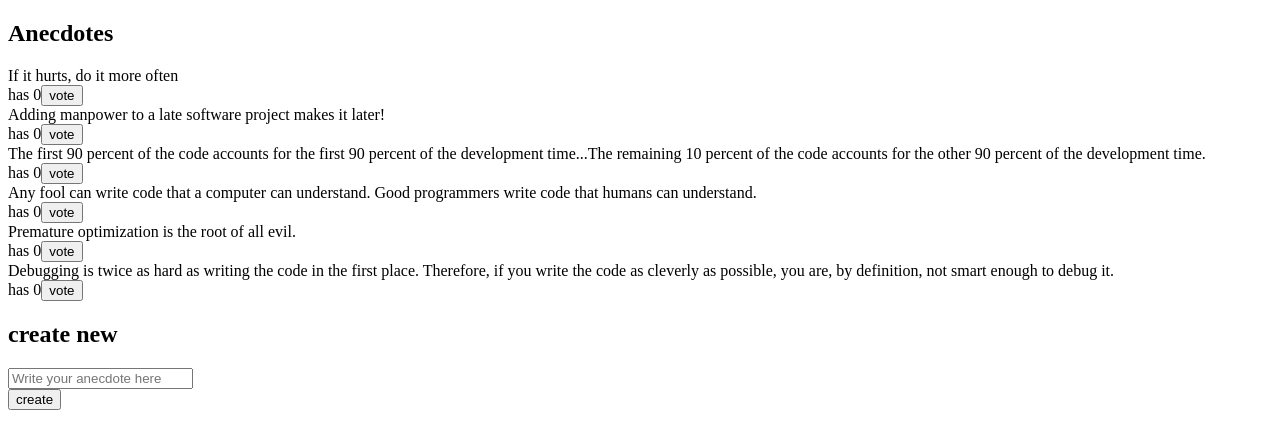
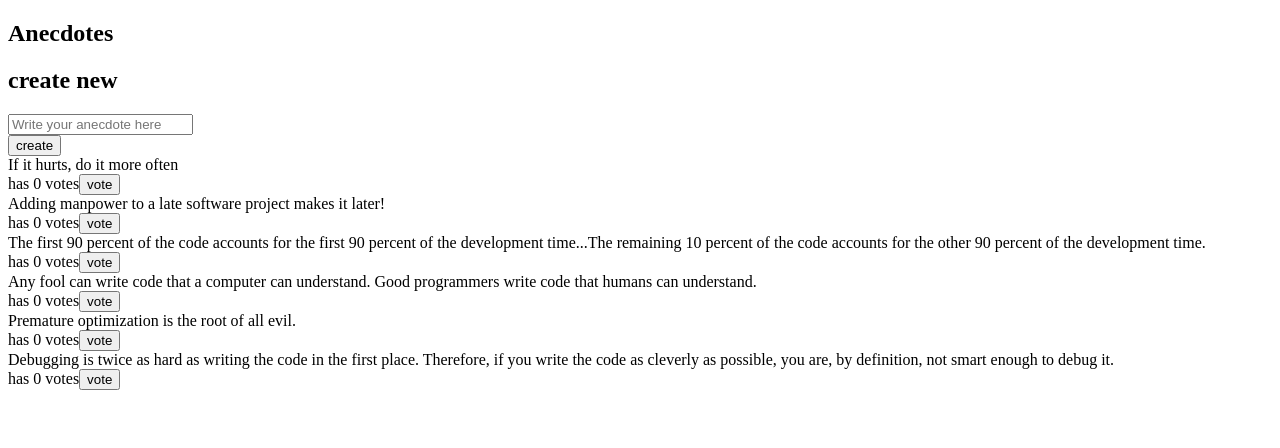
Before and after one commit to Liisukki/redux-anecdotes, a React (Vite) app: page / in a window 1280 px wide. Shown: the top 448 px of the page. Built offline with nearby package versions, Linux system fonts and the light colour scheme.

Commit message:
6.8 anekdootit, step6

```diff
--- a/src/App.jsx
+++ b/src/App.jsx
@@ -1,32 +1,13 @@
-import { useSelector, useDispatch } from 'react-redux'
-import { voteAnecdote } from './reducers/anecdoteReducer'
-import AnecdoteForm from './AnecdoteForm'
+import AnecdoteForm from './components/AnecdoteForm'
+import AnecdoteList from './components/AnecdoteList'
 
 const App = () => {
-  const anecdotes = useSelector(state => state)
-  const dispatch = useDispatch()
-
-  const vote = (id) => {
-    dispatch(voteAnecdote(id)) // Käytetään action creator -funktiota
-  }
-
-  const sortedAnecdotes = [...anecdotes].sort((a, b) => b.votes - a.votes)
-
   return (
     <div>
       <h2>Anecdotes</h2>
-      {sortedAnecdotes.map(anecdote =>
-        <div key={anecdote.id}>
-          <div>
-            {anecdote.content}
-          </div>
-          <div>
-            has {anecdote.votes}
-            <button onClick={() => vote(anecdote.id)}>vote</button>
-          </div>
-        </div>
-      )}
-      <AnecdoteForm /> {/* Uusi komponentti anekdootin luomiseen */}
+      <AnecdoteForm />
+
+      <AnecdoteList />
     </div>
   )
 }
--- a/src/AnecdoteForm.jsx
+++ b/src/components/AnecdoteForm.jsx
@@ -1,6 +1,6 @@
 import { useState } from 'react'
 import { useDispatch } from 'react-redux'
-import { createAnecdote } from './reducers/anecdoteReducer'
+import { createAnecdote } from '../reducers/anecdoteReducer'
 
 const AnecdoteForm = () => {
   const [newAnecdote, setNewAnecdote] = useState('')
--- /dev/null
+++ b/src/components/AnecdoteList.jsx
@@ -0,0 +1,29 @@
+import { useSelector, useDispatch } from 'react-redux'
+import { voteAnecdote } from '../reducers/anecdoteReducer'
+
+const AnecdoteList = () => {
+  const anecdotes = useSelector(state => state)
+  const dispatch = useDispatch()
+
+  const vote = (id) => {
+    dispatch(voteAnecdote(id)) // Käytetään action creator -funktiota
+  }
+
+  const sortedAnecdotes = [...anecdotes].sort((a, b) => b.votes - a.votes)
+
+  return (
+    <div>
+      {sortedAnecdotes.map(anecdote =>
+        <div key={anecdote.id}>
+          <div>{anecdote.content}</div>
+          <div>
+            has {anecdote.votes} votes
+            <button onClick={() => vote(anecdote.id)}>vote</button>
+          </div>
+        </div>
+      )}
+    </div>
+  )
+}
+
+export default AnecdoteList
```
